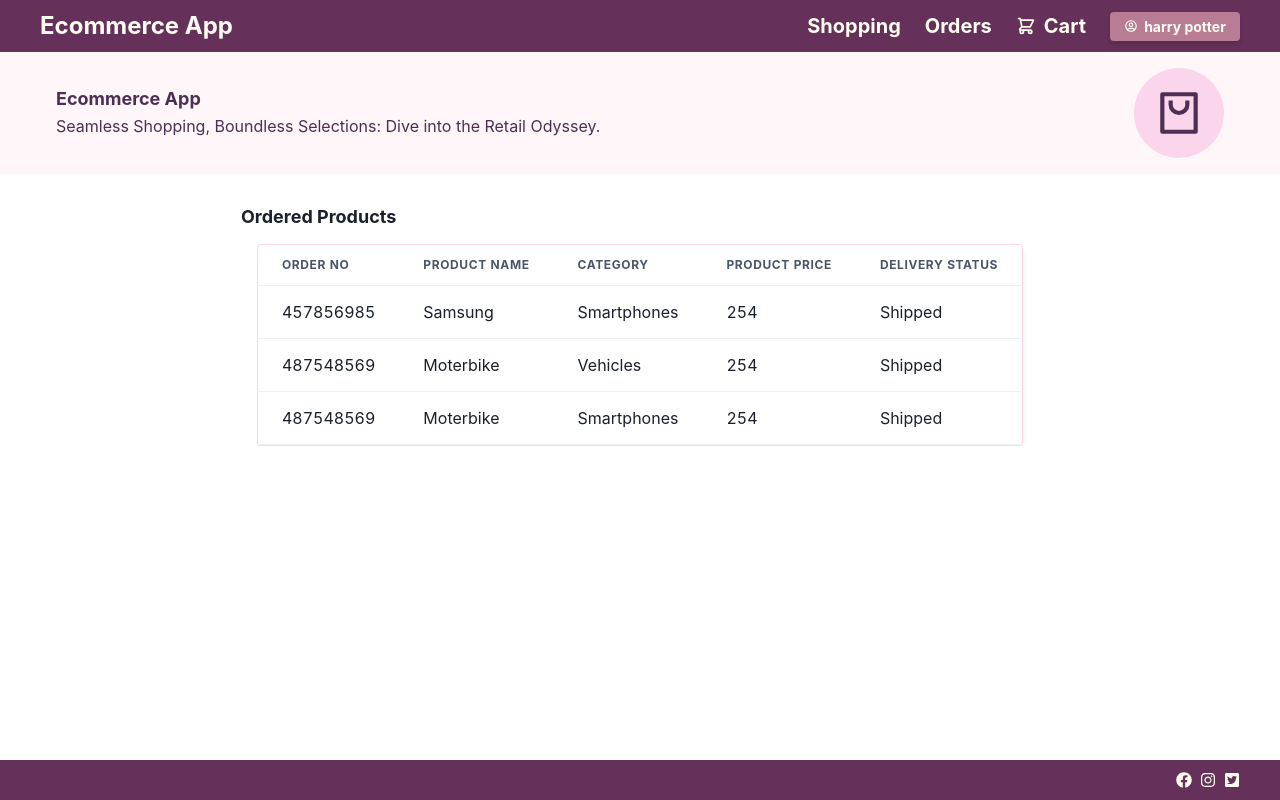
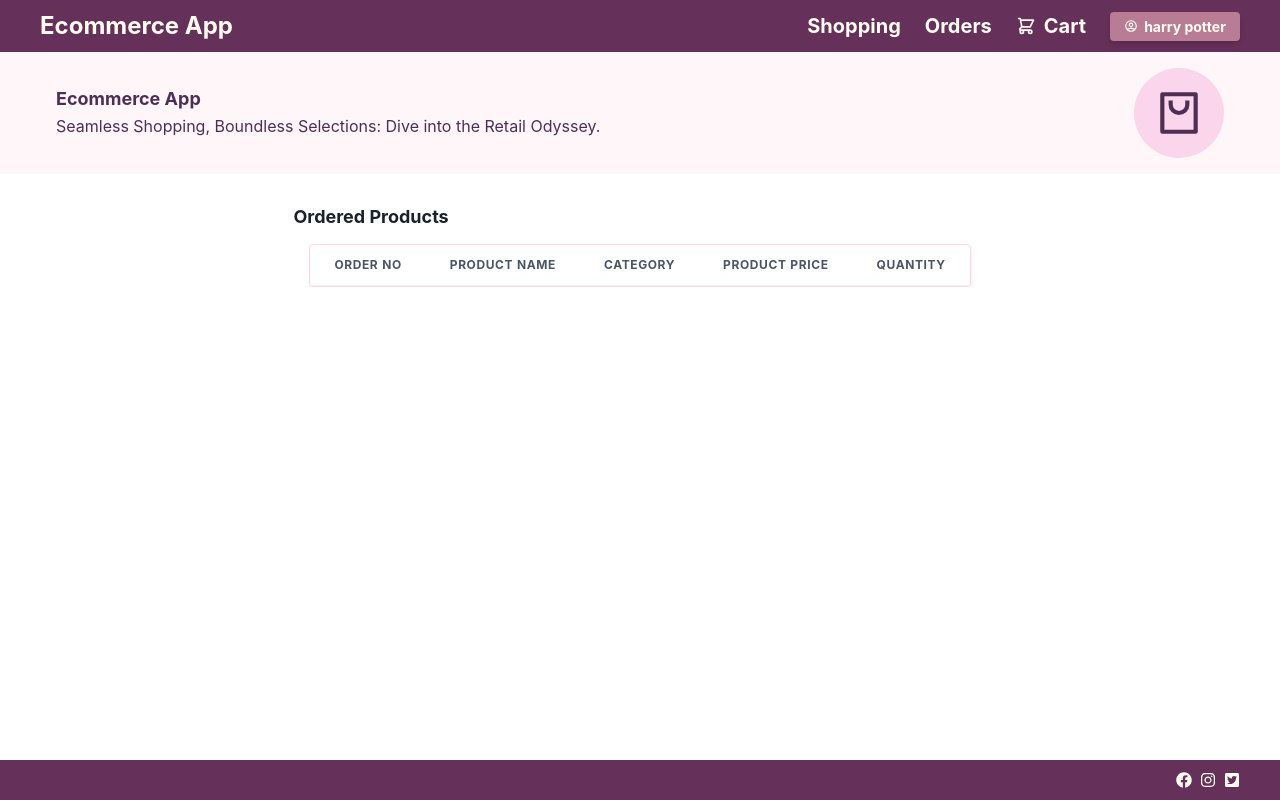
Before and after one commit to shreya2057/Ecommerce_app, a React (Vite) app: page /orders in a window 1280 px wide. Built offline with nearby package versions, Linux system fonts and the light colour scheme.

Commit message:
Ordered item list UI updated

```diff
--- a/src/components/CustomButton.tsx
+++ b/src/components/CustomButton.tsx
@@ -1,8 +1,12 @@
 import { Button } from "@chakra-ui/react";
 
-function CustomButton(pt:{label: string, onClickFunction?: void}){
+function CustomButton(pt:{label: string, onClickFunction:()=>void}){
     return (
-        <Button bgColor={"#eda6c8"} textColor={"#4d2f56"}>{pt.label}</Button>
+        <Button
+            bgColor={"#eda6c8"}
+            textColor={"#4d2f56"}
+            onClick = {pt.onClickFunction}
+        >{pt.label}</Button>
     );
 }
 
--- a/src/screen/items/Cart.tsx
+++ b/src/screen/items/Cart.tsx
@@ -7,24 +7,27 @@ import Banner from "../../components/Banner";
 import CartItems from "../../components/CartCards";
 import CustomButton from "../../components/CustomButton";
 import useCartStore from "../../stores/cartStore";
+import { useNavigate } from "react-router-dom";
 function Carts(){
     const items = useCartStore((state:any)=>state.items);
+    const clearStates = useCartStore((state:any)=>state.clearStates);
     const removeItemFromCart = useCartStore((state:any)=>state.removeItemFromCart);
+    const naviagte = useNavigate();
     const buyItems = ()=>{
-            const products = [];
+        if(items.length!==0){
+            var products = []
             const productData:any = localStorage.getItem("products")
             if(productData !== null){
-                const currentData:Array<string>|null = JSON.parse(productData);
-                currentData?.forEach((item)=>products.push(item));
-                products.push(items);
-                console.log(products)
+                const currentData:Array<string> = JSON.parse(productData);
+                products = [...currentData,...items];
                 localStorage.setItem("products", JSON.stringify(products));
             } else {
-                products.push(items);
-                console.log(products)
+                localStorage.setItem("products", JSON.stringify(items));
+            }
+        }
+        naviagte("/orders");
+        clearStates();
 
-                localStorage.setItem("products", JSON.stringify(products));
-            }
     }
 
     const removeItems = (item:any)=>{
@@ -81,7 +84,7 @@ function Carts(){
                         <Box width={"100%"} display={"flex"} justifyContent={"end"}>
                             <CustomButton
                                 label="Buy Items"
-                                onClickFunction={buyItems()}
+                                onClickFunction={()=>buyItems()}
                             />
                         </Box>
                     </Flex>
--- a/src/screen/items/Orders.tsx
+++ b/src/screen/items/Orders.tsx
@@ -11,7 +11,14 @@ import {
     Box
 } from "@chakra-ui/react";
 import Banner from "../../components/Banner";
+import { useEffect, useState } from "react";
 function Orders(){
+    const [orderedProducts, setOrderedProducts] = useState<Array<string>>()
+    useEffect(()=>{
+        const orderData:any = localStorage.getItem("products");
+        const orders:Array<string> = JSON.parse(orderData);
+        setOrderedProducts(orders);
+    },[]);
     return(
         <Flex direction={"row"} minHeight={"100%"} width={"100%"}>
             <Flex
@@ -37,35 +44,28 @@ function Orders(){
                             <Table variant='simple'>
                                 <Thead>
                                     <Tr>
-                                    <Th>Order No</Th>
-                                    <Th>Product Name</Th>
-                                    <Th>Category</Th>
-                                    <Th>Product Price</Th>
-                                    <Th>Delivery status</Th>
+                                        <Th>Order No</Th>
+                                        <Th>Product Name</Th>
+                                        <Th>Category</Th>
+                                        <Th>Product Price</Th>
+                                        <Th>Quantity</Th>
                                     </Tr>
                                 </Thead>
                                 <Tbody>
-                                    <Tr>
-                                        <Td>457856985</Td>
-                                        <Td>Samsung</Td>
-                                        <Td>Smartphones</Td>
-                                        <Td>254</Td>
-                                        <Td>Shipped</Td>
-                                    </Tr>
-                                    <Tr>
-                                        <Td>487548569</Td>
-                                        <Td>Moterbike</Td>
-                                        <Td>Vehicles</Td>
-                                        <Td>254</Td>
-                                        <Td>Shipped</Td>
-                                    </Tr>
-                                    <Tr>
-                                        <Td>487548569</Td>
-                                        <Td>Moterbike</Td>
-                                        <Td>Smartphones</Td>
-                                        <Td>254</Td>
-                                        <Td>Shipped</Td>
-                                    </Tr>
+                                    {
+                                        orderedProducts?.length!==0
+                                        &&
+                                        orderedProducts?.map(
+                                            (item:any, key: number)=>
+                                            <Tr key={key}>
+                                                <Td>{item.orderNumber}</Td>
+                                                <Td>{item.title}</Td>
+                                                <Td>{item.category}</Td>
+                                                <Td>${item.price}</Td>
+                                                <Td>{item.quantity}</Td>
+                                            </Tr>
+                                        )
+                                    }
                                 </Tbody>
                             </Table>
                         </TableContainer>
--- a/src/stores/cartStore.tsx
+++ b/src/stores/cartStore.tsx
@@ -40,6 +40,15 @@ const useCartStore = create((set)=>({
           items: state.items.filter((item:any)=>item.id!==id)
         }
       ))
+    },
+    clearStates:
+    ()=>{
+      set((state:any)=>(
+        {
+          items: [],
+          orderNumber: 0
+        }
+      ))
     }
 }))
 
```
